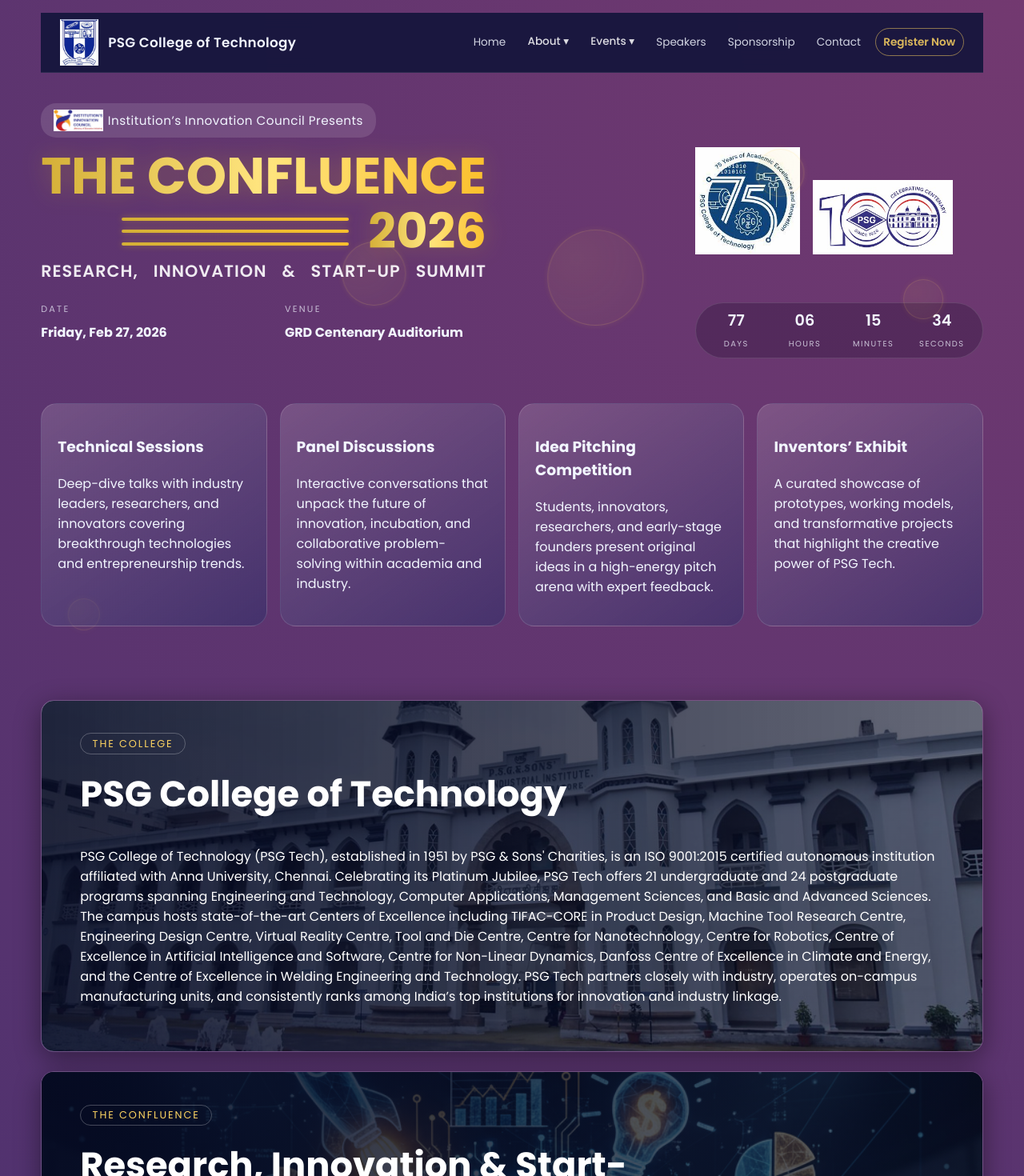
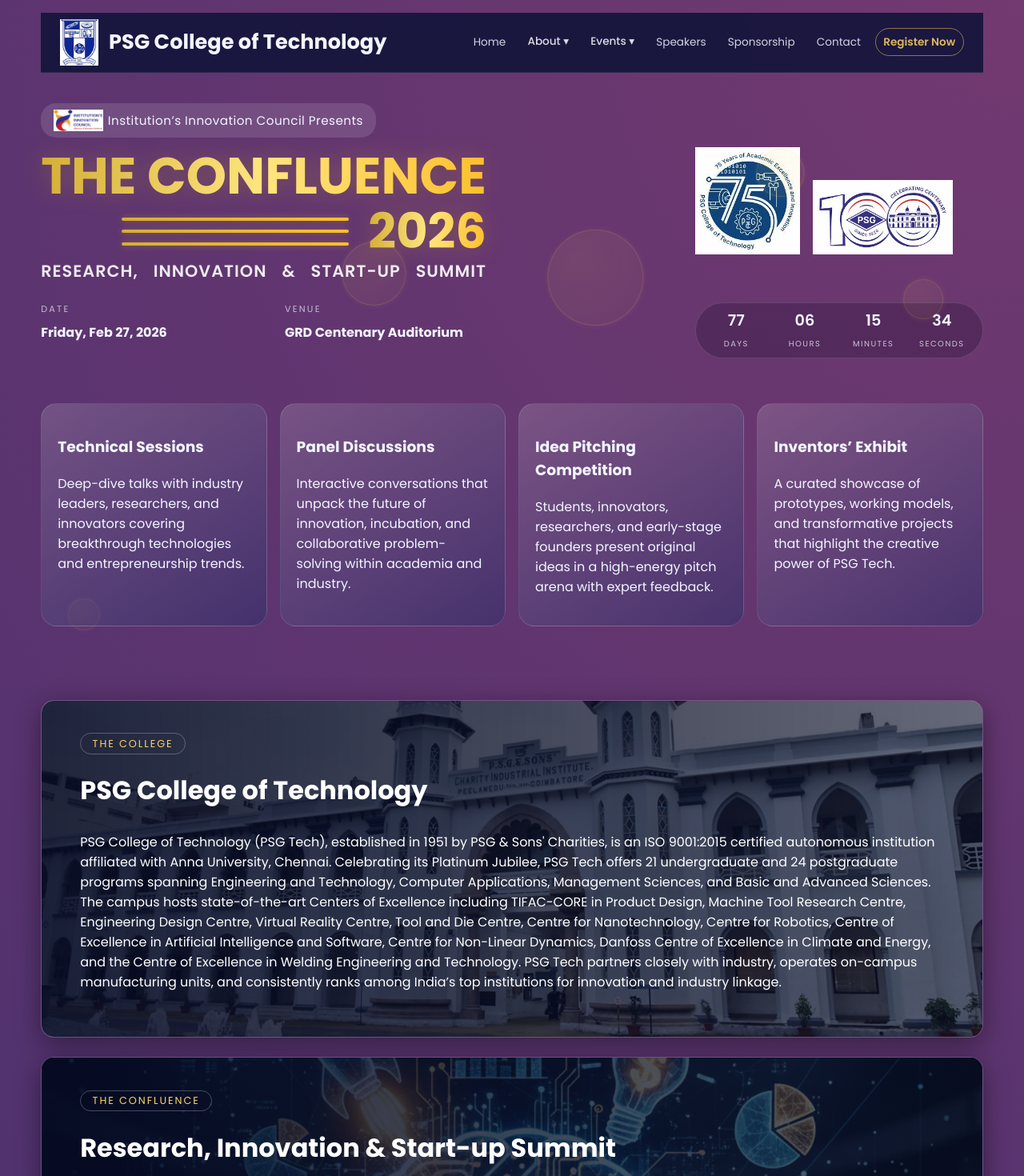
Before and after one commit to Rajeev260806/confluence_new, a React (Vite) app: page / in a window 1280 px wide. Shown: the top 1470 px of the page at 80% size. Built offline with nearby package versions, Linux system fonts and the light colour scheme.

Commit message:
Enhance site-nav styles for better responsiveness
Updated styles for site navigation brand and section headings.

```diff
--- a/src/App.css
+++ b/src/App.css
@@ -22,12 +22,19 @@
 }
 
 .site-nav__brand {
-  font-weight: 600;
-  letter-spacing: 0.02em;
+  font-size: 1.6rem; /* Adjust this number to make it bigger/smaller */
+  font-weight: 700;  /* Ensures it looks bold and official */
+
+  /* Ensure it aligns well with the logo */
   display: flex;
   align-items: center;
-  gap: 0.75rem;
-  font-size: 1.05rem;
+  gap: 0.8rem;
+}
+
+@media (max-width: 900px) {
+  .site-nav__brand {
+    font-size: 1.1rem; /* Keep it smaller on mobile to fit nicely */
+  }
 }
 
 .nav-logo {
@@ -36,6 +43,7 @@
   border-radius: 0;
   object-fit: contain;
   box-shadow: none;
+
 }
 
 .site-nav__links {
@@ -464,8 +472,9 @@
 }
 
 .section-heading h2 {
-  margin: 1rem 0 0.75rem;
-  font-size: clamp(2rem, 4vw, 2.8rem);
+  font-size: 2rem; /* Reduced from ~2.5rem/3rem */
+  margin-bottom: 0.5rem;
+  line-height: 1.2;
 }
 
 .section-heading p {
```
